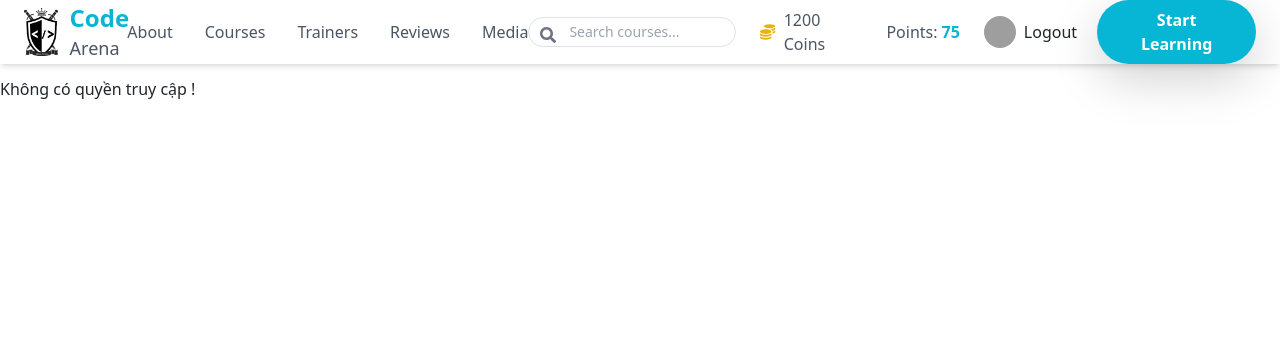
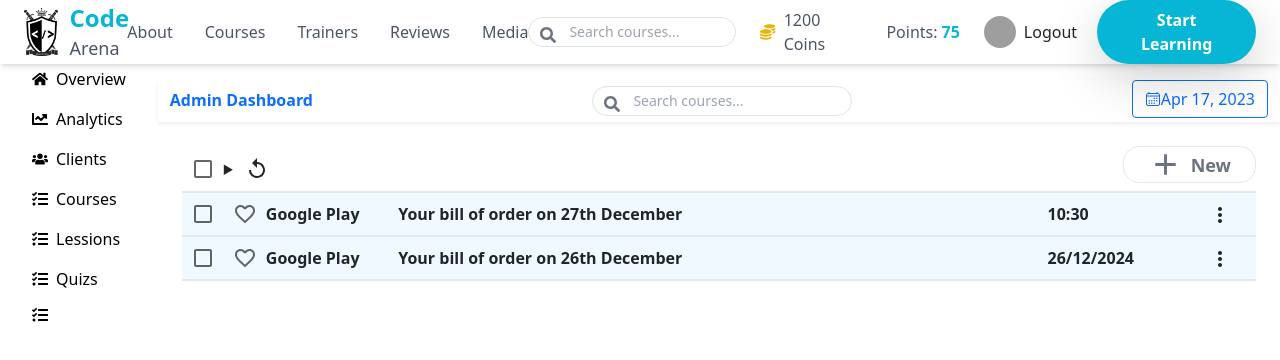
Before and after one commit to nguyentrungtinh2003/online_learning_management_system_frontend, a React (Create React App) app: page /dashboard in a window 1280 px wide. Shown: the top 360 px of the page. Built offline with nearby package versions, Linux system fonts and the light colour scheme; grey boxes are pictures that could not be loaded; a web font is replaced by a local one.

Commit message:
SCRUM-24 Create Sending Email Layout

```diff
--- a/src/App.js
+++ b/src/App.js
@@ -22,15 +22,16 @@ function App() {
           <Route
             path="/dashboard"
             element={
-              localStorage.getItem("token") ? (
-                <Dashboard />
-              ) : (
-                <>
-                  <h1 className="h-[100px] box-border 2xl:text-2xl mt-20">
-                    Không có quyền truy cập !
-                  </h1>
-                </>
-              )
+              // localStorage.getItem("token") ? (
+              //   <Dashboard />
+              // ) : (
+              //   <>
+              //     <h1 className="h-[100px] box-border 2xl:text-2xl mt-20">
+              //       Không có quyền truy cập !
+              //     </h1>
+              //   </>
+              // )
+              <Dashboard />
             }
           />
           <Route path="/all-user" element={<ManagementUser />} />
--- a/src/components/CourseLanding/CourseLanding.js
+++ b/src/components/CourseLanding/CourseLanding.js
@@ -7,7 +7,7 @@ export default function CourseLanding() {
     <div
       className="text-2xl bg-gradient-to-r from-pink-500 via-red-500 to-yellow-500 h-[400px] sm:h-[350px] md:h-[400px] w-full mt-10 p-10 rounded-3xl bg-cover bg-center transition-all duration-300 transform hover:scale-105 hover:shadow-xl"
       style={{
-        backgroundImage: "url('https://wallpapercave.com/wp/wp10167060.jpg')",
+        backgroundImage: "linear-gradient(to right, #30cfd033, #33086733),url('https://wallpapercave.com/wp/wp10167060.jpg')",
       }}
       key="1"
     >
@@ -24,7 +24,7 @@ export default function CourseLanding() {
       className="text-2xl bg-gradient-to-l from-rose-700 via-red-500 to-yellow-200 h-[400px] sm:h-[350px] md:h-[400px] mt-10 p-10 rounded-3xl bg-cover bg-center transition-all duration-300 transform hover:scale-105 hover:shadow-xl"
       style={{
         backgroundImage:
-          "url('https://www.newtechdojo.com/wp-content/uploads/2018/08/Data-Science.png')",
+          "linear-gradient(to right, #30cfd033, #33086733),url('https://www.newtechdojo.com/wp-content/uploads/2018/08/Data-Science.png')",
       }}
       key="2"
     >
@@ -40,7 +40,7 @@ export default function CourseLanding() {
     <div
       className="text-2xl bg-gradient-to-r from-rose-400 via-cyan-400 to-teal-500 h-[400px] sm:h-[350px] md:h-[400px] mt-10 p-10 rounded-3xl bg-cover bg-center transition-all duration-300 transform hover:scale-105 hover:shadow-xl"
       style={{
-        backgroundImage: "url('https://i.imgur.com/lkanFrg.jpg')",
+        backgroundImage: "linear-gradient(to right, #30cfd033, #33086733),url('https://i.imgur.com/lkanFrg.jpg')",
       }}
       key="3"
     >
@@ -57,7 +57,7 @@ export default function CourseLanding() {
       className="text-2xl bg-gradient-to-l from-purple-400 via-blue-300 to-teal-200 h-[400px] sm:h-[350px] md:h-[400px] mt-10 p-10 rounded-3xl bg-cover bg-center transition-all duration-300 transform hover:scale-105 hover:shadow-xl"
       style={{
         backgroundImage:
-          "url('https://www.mindinventory.com/blog/wp-content/uploads/2022/04/unity-3d-for-game-development-1024x647.webp')",
+          "linear-gradient(to right, #30cfd033, #33086733),url('https://www.mindinventory.com/blog/wp-content/uploads/2022/04/unity-3d-for-game-development-1024x647.webp')",
       }}
       key="4"
     >
@@ -73,7 +73,7 @@ export default function CourseLanding() {
       className="text-2xl bg-gradient-to-r from-purple-400 via-blue-400 to-pink-500 h-[400px] sm:h-[350px] md:h-[400px] mt-10 p-10 rounded-3xl bg-cover bg-center transition-all duration-300 transform hover:scale-105 hover:shadow-xl"
       style={{
         backgroundImage:
-          "url('https://static.vecteezy.com/system/resources/previews/006/198/869/non_2x/internet-security-protection-from-hacker-attacking-cyber-attack-and-network-security-concept-free-photo.jpg')",
+          "linear-gradient(to right, #30cfd033, #33086733),url('https://static.vecteezy.com/system/resources/previews/006/198/869/non_2x/internet-security-protection-from-hacker-attacking-cyber-attack-and-network-security-concept-free-photo.jpg')",
       }}
       key="5"
     >
--- /dev/null
+++ b/src/pages/Dashboard/AdminPages/SendEmail.js
@@ -0,0 +1,80 @@
+import Checkbox from "@mui/material/Checkbox";
+import React from "react";
+import ReplayIcon from "@mui/icons-material/Replay";
+import AddIcon from "@mui/icons-material/Add";
+import FavoriteBorder from '@mui/icons-material/FavoriteBorder';
+import Favorite from '@mui/icons-material/Favorite';
+import MoreVertIcon from '@mui/icons-material/MoreVert';
+
+export default function SendEmail() {
+  return (
+    <>
+      <div className="flex justify-between border-b-2">
+        <div className="flex items-center">
+          <Checkbox />
+          <details className="relative">
+            <summary></summary>
+            <ul className="absolute w-40 cursor-pointer bg-gray-50 z-50">
+              <li className="hover:shadow-xl hover:bg-gray-100 px-3 m-2">
+                All email
+              </li>
+              <li className="hover:shadow-xl hover:bg-gray-100 px-3 m-2">
+                Have not read
+              </li>
+              <li className="hover:shadow-xl hover:bg-gray-100 px-3 m-2">
+                Have ever read
+              </li>
+            </ul>
+          </details>
+          <button className="hover:bg-blue-50 hover:rounded-xl p-1">
+            <ReplayIcon fontSize="medium" />
+          </button>
+        </div>
+        <button className="hover:bg-blue-50 text-gray-500 flex items-center border-1 rounded-2xl px-4 mb-2">
+          <AddIcon fontSize="large" />
+          <p className="text-lg font-bold ml-2">New</p>
+        </button>
+      </div>
+      <div className="hover:drop-shadow-md grid grid-cols-5 border-b-2 bg-sky-50 gap-2 font-semibold">
+        <div className="flex items-center">
+          <button>
+            <Checkbox />
+          </button>
+          <button>
+          <Checkbox icon={<FavoriteBorder />} checkedIcon={<Favorite />} />
+          </button>
+          <p>Google Play</p>
+        </div>
+        <div className="col-start-2 col-span-3 place-content-center">
+          <p>Your bill of order on 27th December</p>
+        </div>
+        <div className="relative place-content-center">
+          <p>10:30</p>
+          <button className="absolute right-5 bottom-2 hover:bg-sky-100 hover:rounded-xl px-1">
+          <MoreVertIcon/>
+          </button>
+        </div>
+      </div>
+      <div className="hover:drop-shadow-md grid grid-cols-5 border-b-2 bg-sky-50 gap-2 font-semibold">
+        <div className="flex items-center">
+          <button>
+            <Checkbox />
+          </button>
+          <button>
+          <Checkbox icon={<FavoriteBorder />} checkedIcon={<Favorite />} />
+          </button>
+          <p>Google Play</p>
+        </div>
+        <div className="col-start-2 col-span-3 place-content-center">
+          <p>Your bill of order on 26th December</p>
+        </div>
+        <div className="relative place-content-center">
+          <p>26/12/2024</p>
+          <button className="absolute right-5 bottom-2 hover:bg-sky-100 hover:rounded-xl px-1">
+          <MoreVertIcon/>
+          </button>
+        </div>
+      </div>
+    </>
+  );
+}
--- a/src/pages/Dashboard/Dashboard.js
+++ b/src/pages/Dashboard/Dashboard.js
@@ -1,9 +1,10 @@
 import React from "react";
 import Sidebar from "./Sidebar";
 import Header from "./Header";
-import OverviewCards from "./OverviewCards";
-import Charts from "./Charts";
-import DetailsTable from "./DetailsTable";
+import OverviewCards from "./OverViewPage/OverviewCards";
+import Charts from "./OverViewPage/Charts";
+import DetailsTable from "./OverViewPage/DetailsTable";
+import SendEmail from "./AdminPages/SendEmail";
 
 const Dashboard = () => {
   return (
@@ -12,9 +13,10 @@ const Dashboard = () => {
       <div className="flex-grow-1 mt-20">
         <Header />
         <div className="p-4">
-          <OverviewCards />
+          {/* <OverviewCards />
           <Charts />
-          <DetailsTable />
+          <DetailsTable /> */}
+          <SendEmail/>
         </div>
       </div>
     </div>
--- a/src/pages/Dashboard/Header.js
+++ b/src/pages/Dashboard/Header.js
@@ -5,10 +5,10 @@ import { IoCalendarOutline } from "react-icons/io5"; // Biểu tượng lịch
 
 const Header = () => {
   return (
-    <div className="bg-white shadow-sm py-3">
+    <div className="bg-white shadow-sm items-center justify-center">
       <Container className="d-flex justify-content-between align-items-center">
         {/* Logo */}
-        <h4 className="text-primary fw-bold m-0">My Dashboard</h4>
+        <h4 className="text-primary fw-bold m-0">Admin Dashboard</h4>
 
         <div className="relative hidden lg:block">
           <input
@@ -20,8 +20,8 @@ const Header = () => {
         </div>
 
         {/* Nút ngày */}
-        <Button variant="outline-primary" className="d-flex align-items-center">
-          <IoCalendarOutline className="me-2" />
+        <Button variant="outline-primary" className="flex items-center mb-1">
+          <IoCalendarOutline className=""/>
           Apr 17, 2023
         </Button>
       </Container>
--- a/tailwind.config.js
+++ b/tailwind.config.js
@@ -3,6 +3,13 @@ module.exports = {
   content: ["./src/**/*.{html,js}"],
   theme: {
     extend: {
+      details: {
+        'no-marker': {
+          '::-webkit-details-marker': {
+            display: 'none',
+          },
+        },
+      },
       boxShadow: {
         'custom': '5px 5px 10px rgba(0, 0, 0, 0.2)',
         'custom-btn-off': '2px 2px 2px #f9f9f9, -2px -2px 2px rgb(103, 103, 109)',
```
Also changed, not shown: src/pages/Dashboard/OverViewPage/Charts.js (renamed from src/pages/Dashboard/Charts.js), src/pages/Dashboard/OverViewPage/DetailsTable.js (renamed from src/pages/Dashboard/DetailsTable.js), src/pages/Dashboard/OverViewPage/OverviewCards.js (renamed from src/pages/Dashboard/OverviewCards.js).
